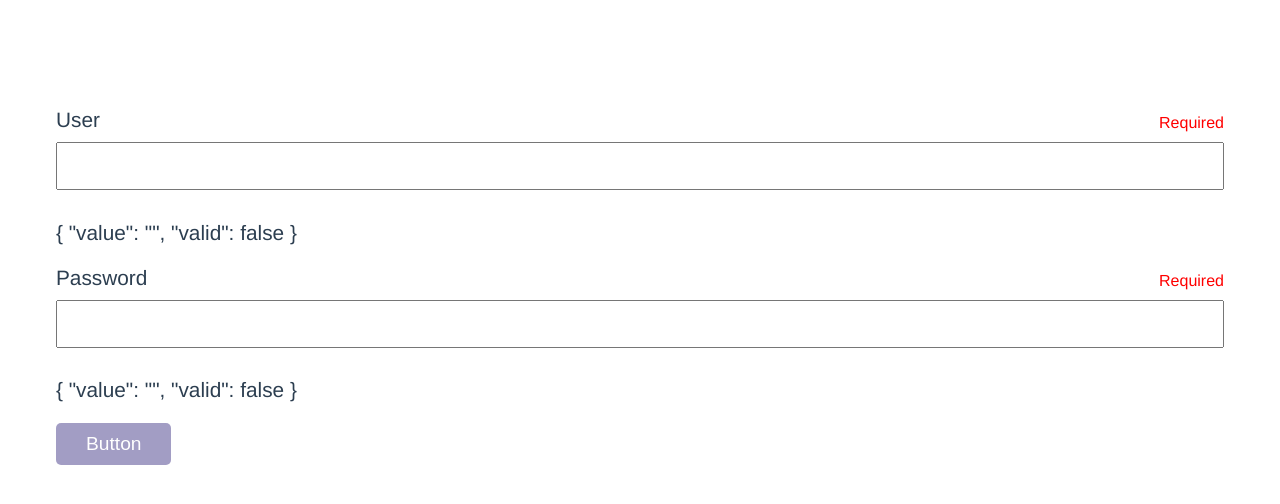
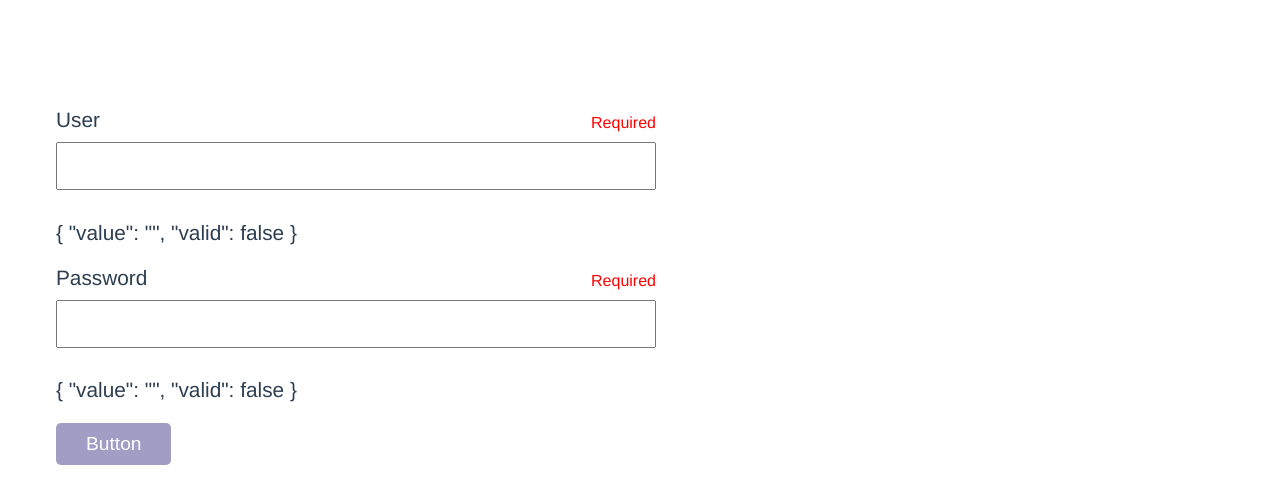
Before and after one commit to emptyfortress/v3, a Vue app: page / in a window 1280 px wide. Shown: the top 504 px of the page. Built offline with nearby package versions, Linux system fonts and the light colour scheme.

Commit message:
validation complete

```diff
--- a/src/App.vue
+++ b/src/App.vue
@@ -1,15 +1,18 @@
 <template lang="pug">
+form(@submit.prevent="submit")
 	MyInput(name="User"
 		:value="user.value"
 		:rules="{required: true, min: 5}"
+		type="text"
 		@update="update")
 	p {{ user }}
 	MyInput(name="Password"
 		:value="password.value"
 		:rules="{required: true, min: 10}"
+		type="password"
 		@update="update")
 	p {{ password }}
-MyButton(background="darkslateblue" color="white" :disabled="!valid")
+	MyButton(type="submit" background="darkslateblue" color="white" :disabled="!valid")
 </template>
 
 <script>
@@ -20,7 +23,6 @@ export default {
 	components: { MyButton, MyInput },
 	data() {
 		return {
-			valid: true,
 			user: {
 				value: '',
 				valid: false,
@@ -37,6 +39,9 @@ export default {
 		},
 	},
 	methods: {
+		submit() {
+			console.log('submit')
+		},
 		update(e) {
 			this[e.name.toLowerCase()] = {
 				value: e.value,
@@ -58,4 +63,7 @@ export default {
 	font-size: 1.3rem;
 	padding: 3rem;
 }
+form {
+	max-width: 600px;
+}
 </style>
--- a/src/components/MyInput.vue
+++ b/src/components/MyInput.vue
@@ -3,7 +3,7 @@
 	.label
 		label(:for="name") {{name}}
 		.error {{ error }}
-	input(type="text" @input="input" :value="value" :id="name" :name="name")
+	input(:type="type" @input="input" :value="value" :id="name" :name="name")
 </template>
 
 <script>
@@ -17,6 +17,9 @@ export default {
 			type: Object,
 		},
 		value: {
+			type: String,
+		},
+		type: {
 			type: String,
 		},
 	},
```
Lines whose indentation alone changed are shown as unchanged.
